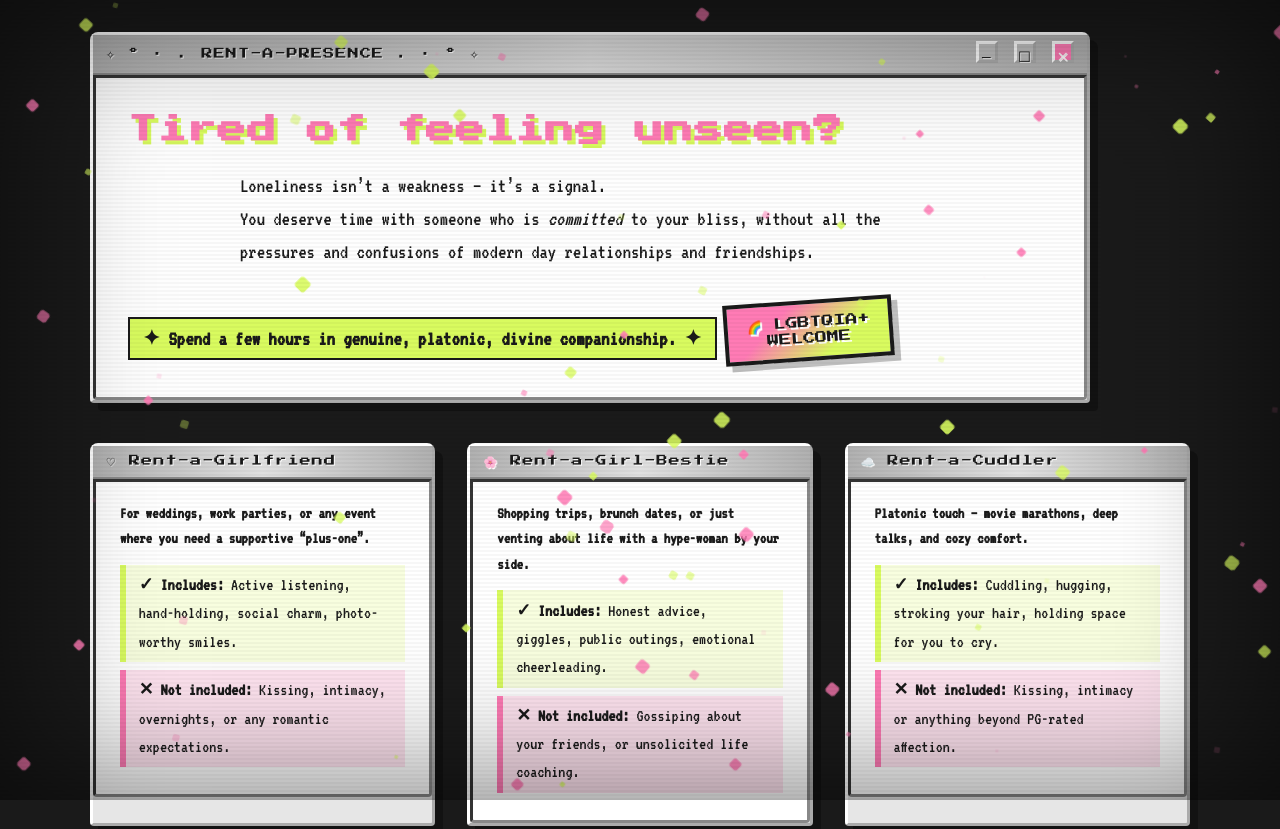
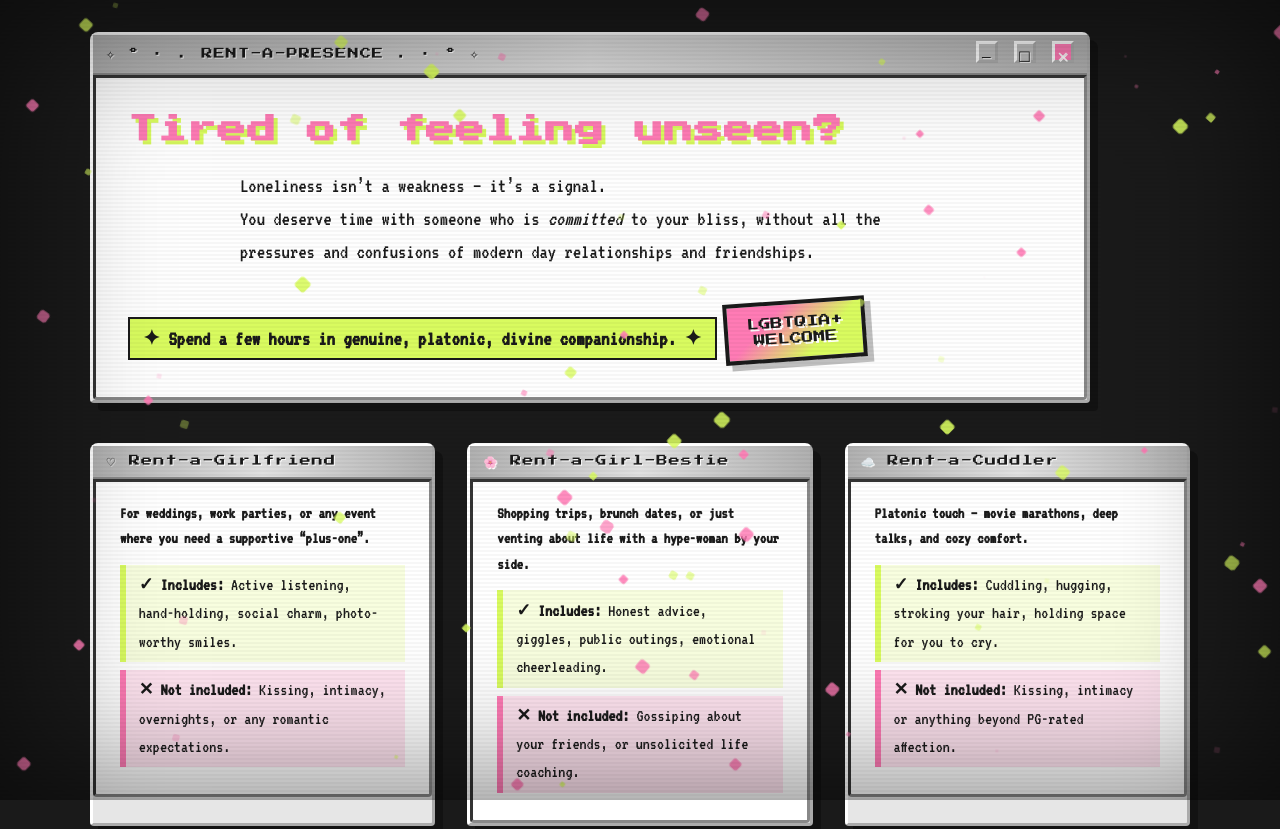
Before and after one commit to sagedoescoding/rent-a-girlfriend, a website built with Vite: page index.html in a window 1280 px wide. Shown: the top 829 px of the page. Built offline with nearby package versions, Linux system fonts and the light colour scheme.

Commit message:
Remove emoji

```diff
--- a/index.html
+++ b/index.html
@@ -42,7 +42,7 @@
             ✦ Spend a few hours in genuine, platonic, divine companionship. ✦
           </p>
             <div class="sticker">
-            <span class="sticker-text">🌈 LGBTQIA+<br />WELCOME</span>
+            <span class="sticker-text">LGBTQIA+<br />WELCOME</span>
           </div>
         </div>
       </div>
```
